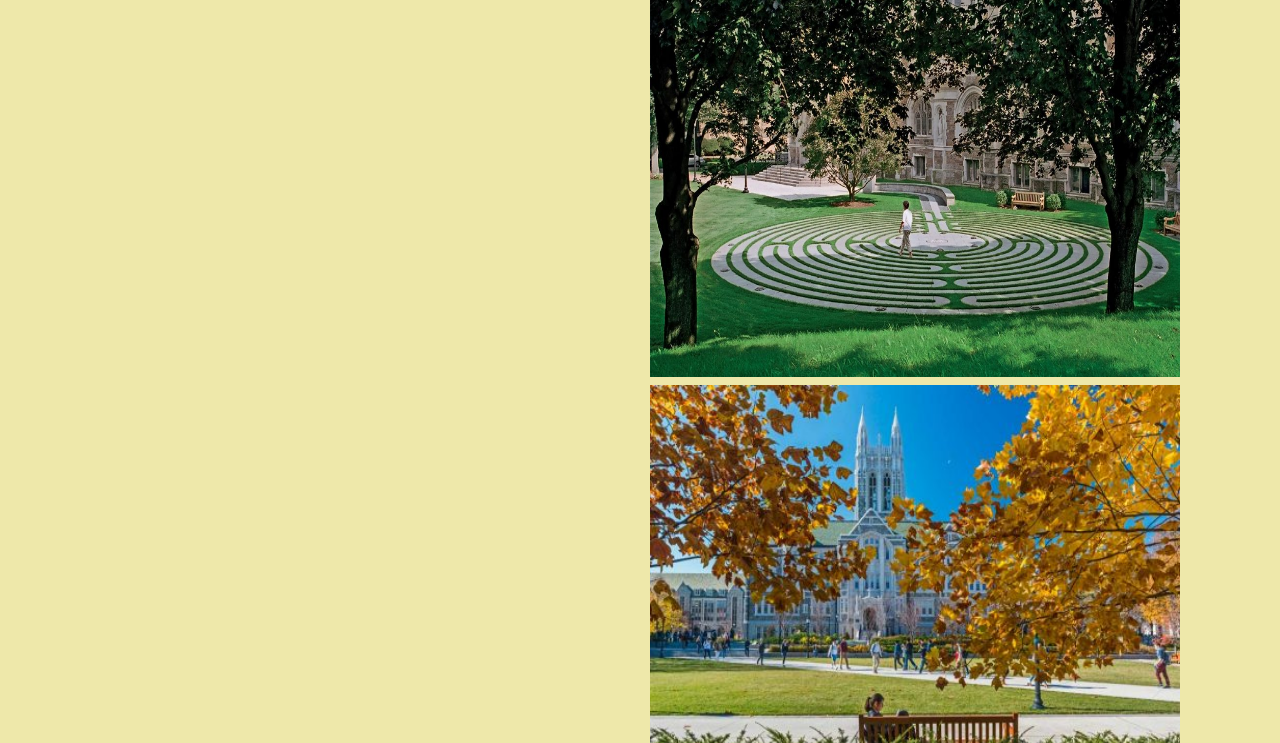
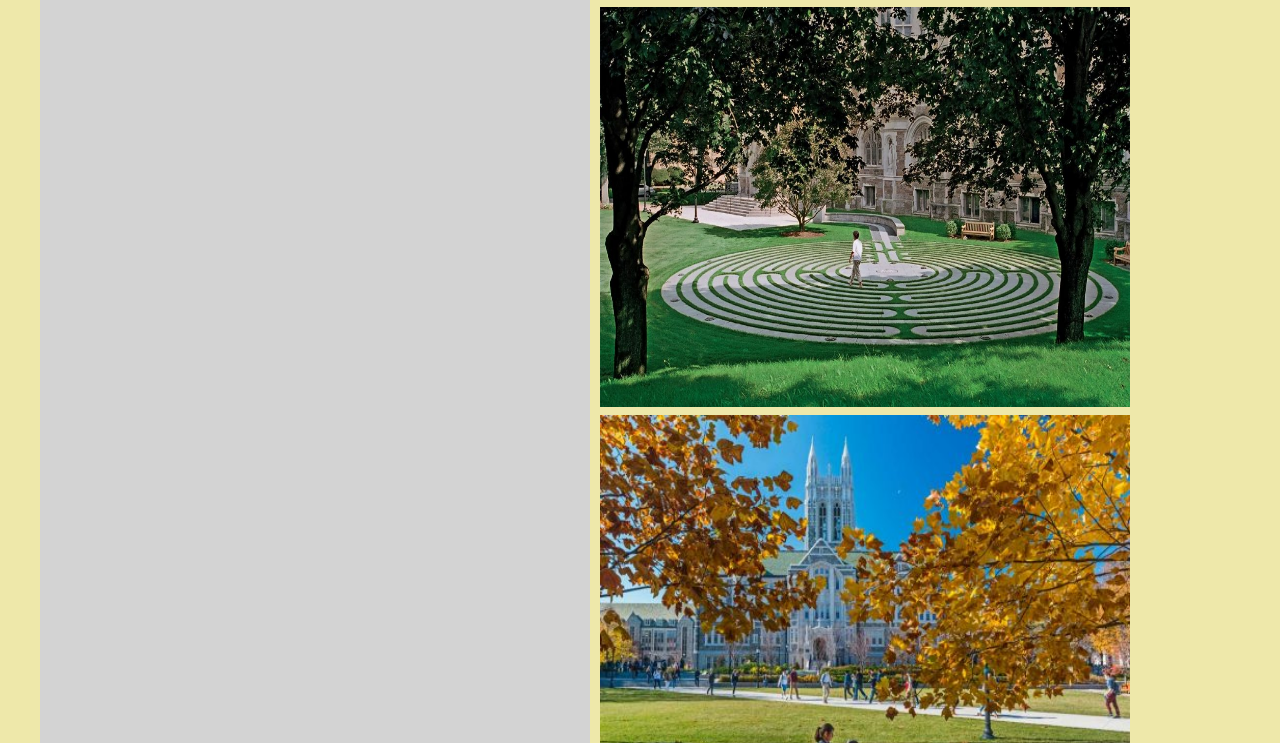
Before and after one commit to peterswi/viz-lab1, a plain HTML site: page index.html in a window 1280 px wide. Shown: the part 146-889 px from the top of the page. Drawn offline with nearby package versions, Linux system fonts and the light colour scheme.

Commit message:
styling updates: borders and such

```diff
--- a/style.css
+++ b/style.css
@@ -3,7 +3,10 @@ body {
     font-family: Serif;
     background-color: palegoldenrod;
     color: black;
-
+    width: fit-content;
+    padding: 15px;
+    border: 5px;
+    margin: 15px;
 }
 
 h1 {
@@ -13,6 +16,8 @@ h1 {
 
 #content {
     font-family: Serif;
+    border-radius: 20px ;
+    background-color: lightgrey;
 }
 
 #generate {
```
